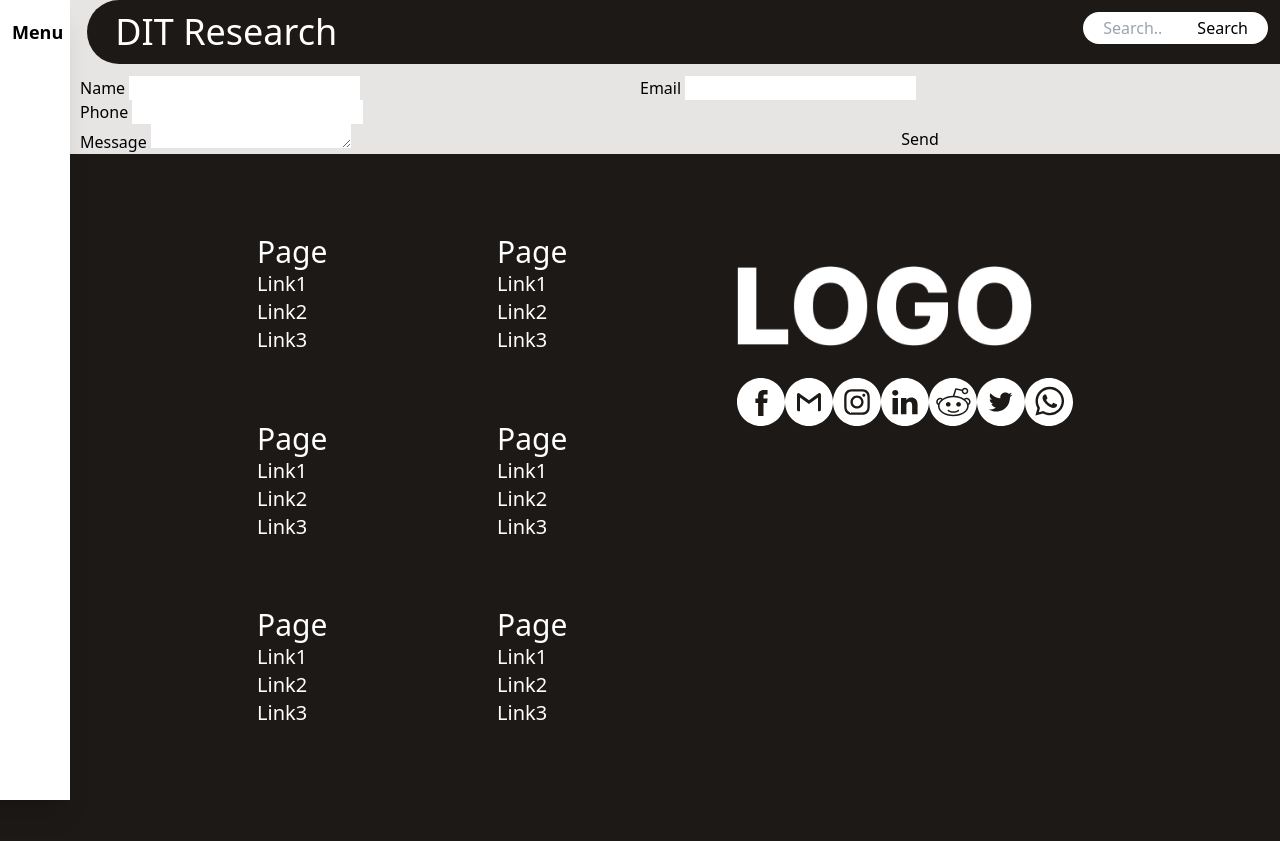
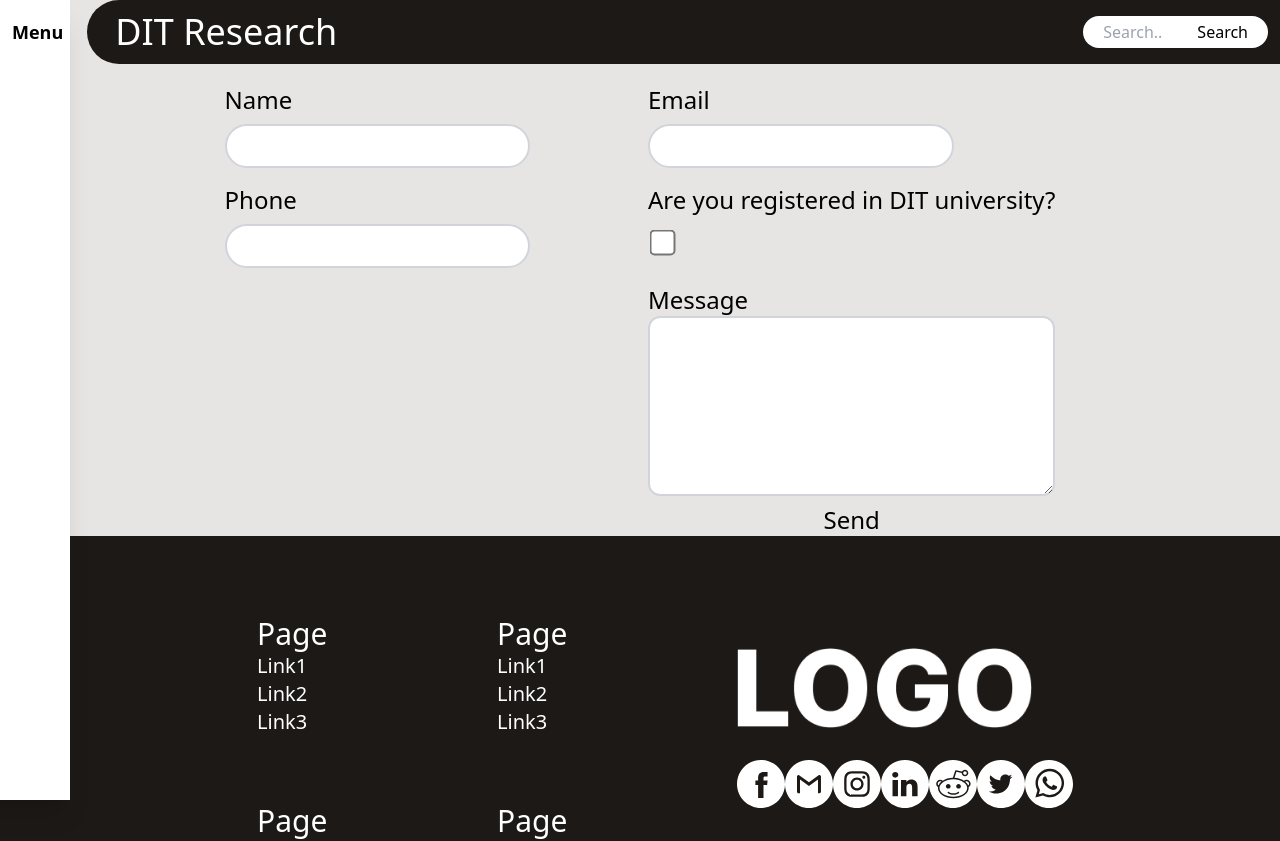
Before and after one commit to Adrian-73/DITU-Research-Club, a SvelteKit app: page /Form/research in a window 1280 px wide. Shown: the top 841 px of the page. Built offline with nearby package versions, Linux system fonts and the light colour scheme.

Commit message:
nothing major, aniticipating major screwup

```diff
--- a/src/routes/+layout.svelte
+++ b/src/routes/+layout.svelte
@@ -1,8 +1,9 @@
 <script>
-    import "../app.css";
-    import logo from "$lib/LOGO.png";
-    import {cubicOut} from 'svelte/easing';
-    import {tweened} from 'svelte/motion';
+    import "../app.css" ;
+    import logo from "$lib/LOGO.png" ;
+    import {cubicOut} from 'svelte/easing' ;
+    import {tweened} from 'svelte/motion' ;
+
     let menu= false ;
     export const nav1 = tweened(0,{
         easing: cubicOut
@@ -12,10 +13,14 @@
     });
     function nav(){menu = !menu;
         nav1.set(menu?110:0);
-        nav2.set(menu?30:0);};
+        nav2.set(menu?30:0);}
 
   </script>
-<div class='bg-white shadow-xl fixed h-full w-[180px] top-0' style='left: {$nav1-110}px'>
+
+<svelte:window on:resize={nav}/>
+
+{#if false}{:else}
+<div class='bg-white shadow-xl fixed h-full w-[180px] top-0' style='left: {$nav1-110}px;'>
         <div class='max-w-full h-16 bg-stone-400 rounded-r-full left-0 ' style='width: {90 + $nav2}px'></div>
         <div class =' py-6  h-full w-[180px] flex flex-col '>
             <a href="/" class='px-6 py-1  text-xl bg-white hover:bg-stone-200 w-full h-max'>Home </a>
@@ -24,13 +29,13 @@
             <a href="/Research" class='px-6 py-1 text-xl bg-white hover:bg-stone-200 w-full'>Research </a>
             <a href="/Form" class='px-6 py-1 text-xl bg-white hover:bg-stone-200 w-full'>Form </a>
         </div>
-</div>
+</div>{/if}
 
 <header class='h-min w-full flex fixed top-0 left-0 place-self-center'>
 
-    <button class=' px-3 text-lg font-bold mr-3 rounded-r-full ' on:click={nav} > <p style='margin-left: {$nav2}px ;margin-right: {$nav2}px' > Menu</p>  </button>
-    <div class='bg-stone-900 flex p-3 justify-between w-full rounded-l-full'>
-        <p class='text-4xl  text-white pl-4'>DIT Research</p>
+    <button class=' px-3 md:text-lg text-2xl font-bold mr-3 rounded-r-full ' on:click={nav} > <p style='margin-left: {$nav2}px ;margin-right: {$nav2}px' > Menu</p>  </button>
+    <div class='bg-stone-900 flex p-3 justify-between items-center w-full rounded-l-full'>
+        <p class='sm:text-4xl text-5xl sm:my-0 my-2 text-white pl-4'>DIT Research</p>
 
         <div class="px-4 h-min bg-white rounded-full">
             <input class = 'p-1 max-w-[90px] lg:w-min' type="text" placeholder="Search..">
@@ -39,12 +44,13 @@
 
     </div>
 </header>
-<div class="w-full grid grid-cols-1 px-20">
+<div class="w-full grid grid-cols-1 main place-items-center" style="--size : {$nav1}px">
+
     <slot>
     </slot>
 </div>
 
-<footer class=' bg-stone-900 pt-20 p-[50px] pl-[100px] justify-center w-max md:w-full'>
+<footer class=' bg-stone-900 pt-20 p-[50px] pl-[100px] justify-center w-max sm:w-full'>
     <div class='px-4 justify-center w-full md:flex' >
         <nav class='h-[560px] max-w-[490px] grid grid-cols-2 gap-0'>
             <div class='block'>
@@ -120,3 +126,13 @@
 
         </div>
 </footer>
+
+<style>
+    @media(
+        min-width: 640px
+    ) {
+        .main {
+            padding-left: var(--size);
+        }
+    }
+</style>
--- a/src/routes/Form/research/+page.server.js
+++ b/src/routes/Form/research/+page.server.js
@@ -1,13 +1,16 @@
 /** @type {import('./$types').Actions} */
 export const actions = {
-   // @ts-ignore
+
    default: async (request) => {
       const formData = await request.request.formData();
       const data = Object.fromEntries(formData);
 
-      const res = await fetch(`https://docs.google.com/forms/d/e/1FAIpQLSffGWWZoTaejEnKCXyzHD44mIZmUbA6oRvt2Ko3_jaysEsYGQ/formResponse?usp=pp_url&entry.1215970052=${data.name}&entry.940412377=${data.phone}&entry.400266531=${data.email}&entry.1739153522=${data.message}&submit=Submit`);
+      //const res = await fetch(`https://docs.google.com/forms/d/e/1FAIpQLSffGWWZoTaejEnKCXyzHD44mIZmUbA6oRvt2Ko3_jaysEsYGQ/formResponse?usp=pp_url&entry.1215970052=${data.name}&entry.940412377=${data.phone}&entry.400266531=${data.email}&entry.1739153522=${data.message}&submit=Submit`);
+      if (data.IsStudent == "on"){
+         console.log("Student");
+      }
 
-      console.log(data, res.status);
+      console.log(data,"res.status");
       return { success: true };
    }
  };
--- a/src/routes/Form/research/+page.svelte
+++ b/src/routes/Form/research/+page.svelte
@@ -1,14 +1,52 @@
+<script>
+    let IsStudent = false;
+</script>
 <main>
-    <form method="POST" class="grid-cols-2 grid">
-       <div> <label for="name">Name</label>
-        <input type="text" name="name" id="name" /></div>
-        <div><label for="email">Email</label>
-        <input type="email" name="email" id="email" /></div>
-        <div> <label for="Phone">Phone</label>
-        <input type="number" name="phone" id="phone" /></div>
-        <div></div>
-        <div><label for="message">Message</label>
-        <textarea name="message" id="message" rows="1"></textarea></div>
+    <form method="POST" class="grid-cols-2 grid text-2xl">
+       <div class="form-entry"> <label for="name">Name</label>
+        <input class="form-input" type="text" name="name" id="name" /></div>
+        <div class="form-entry"><label for="email">Email</label>
+        <input class="form-input" type="email" name="email" id="email" /></div>
+        <div class="form-entry"> <label for="Phone">Phone</label>
+        <input class="form-input" type="number" name="phone" id="phone" /></div>
+        <div class="form-entry "><label for="IsStudent">Are you registered in DIT university?</label>
+            <input class="scale-[200%] m-2" type="checkbox" name="IsStudent" id="IsStudent" bind:checked={IsStudent} />
+        </div>
+        {#if IsStudent}
+        <div class="form-entry ">
+            <label for="Year">Year</label>
+            <input class="form-input" type="number" name="Year" id="Year" />
+        </div>
+        <div class="form-entry">
+            <label for="SAPID">SAPID</label>
+            <select class="form-input" name="Stream" id="Stream" >
+                <option value="CSE">CSE</option>
+                <option value="ECE">ECE</option>
+                <option value="ME">ME</option>
+                <option value="CE">CE</option>
+                <option value="EE">EE</option>
+                <option value="BT">BT</option>
+            </select>
+        </div>
+        <div class="form-entry">
+            <label for="SAPID">SAPID</label>
+            <input class="form-input" type="number" name="SAPID" id="SAPID" />
+        </div>{/if}
+        <div class="form-entry"></div>
+        <div class="form-entry"><label for="message">Message</label>
+        <textarea class="form-textarea" name="message" id="message" rows="5"></textarea></div>
+        <div class="form-entry"></div>
         <button  type="submit">Send</button>
     </form>
 </main>
+<style>
+    .form-entry{
+        @apply m-2 grid grid-cols-1 place-items-start;
+    }
+    .form-input{
+        @apply w-3/4 rounded-full mt-2 focus:outline-blue-400 shadow-blue-400 focus:shadow-lg border-2 px-6 py-1 border-gray-300;
+    }
+    .form-textarea{
+        @apply w-full rounded-xl border-2 px-6 py-2  focus:outline-blue-400 shadow-blue-400 focus:shadow-lg border-gray-300;
+    }
+</style>
```
